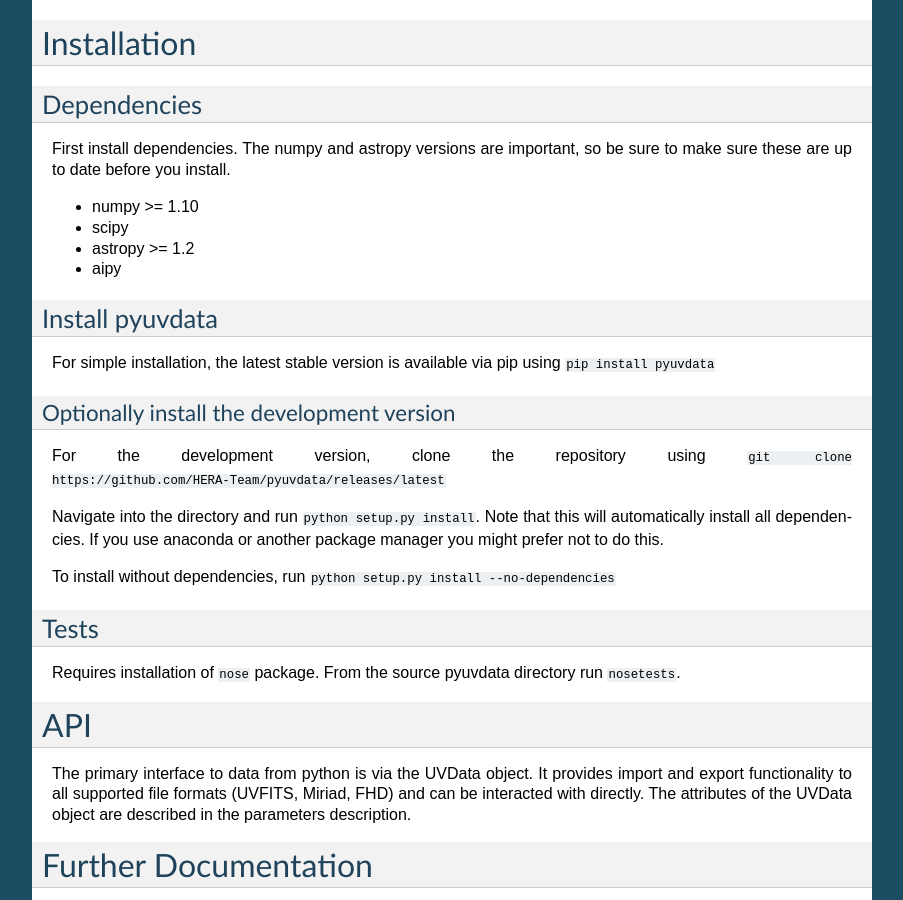
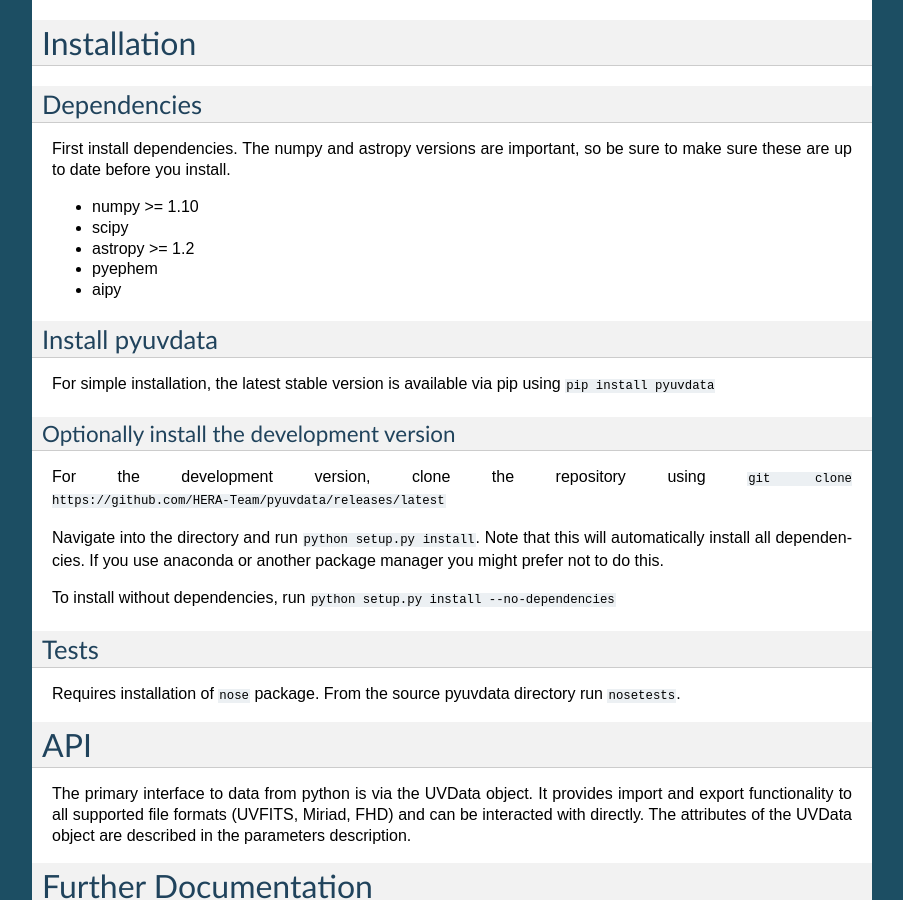
Before and after one commit to RadioAstronomySoftwareGroup/pyuvdata, a Sphinx documentation site: the page built from docs/index.rst, in a window 1280 px wide and 900 px high, scrolled down 1262 px. Shown: the whole window, without its empty margins (198-1101 px from the left). Built offline with Sphinx 7.4.7, drawn with Linux system fonts in a browser that asks for light colours.

Commit message:
Restore pyephem as a dependency in the readme
Accidentally removed earlier

```diff
--- a/docs/index.rst
+++ b/docs/index.rst
@@ -95,6 +95,7 @@ install.
 -  numpy >= 1.10
 -  scipy
 -  astropy >= 1.2
+-  pyephem
 -  aipy
 
 Install pyuvdata
```
Also changed, not shown: README.md (+1 -1 lines).
